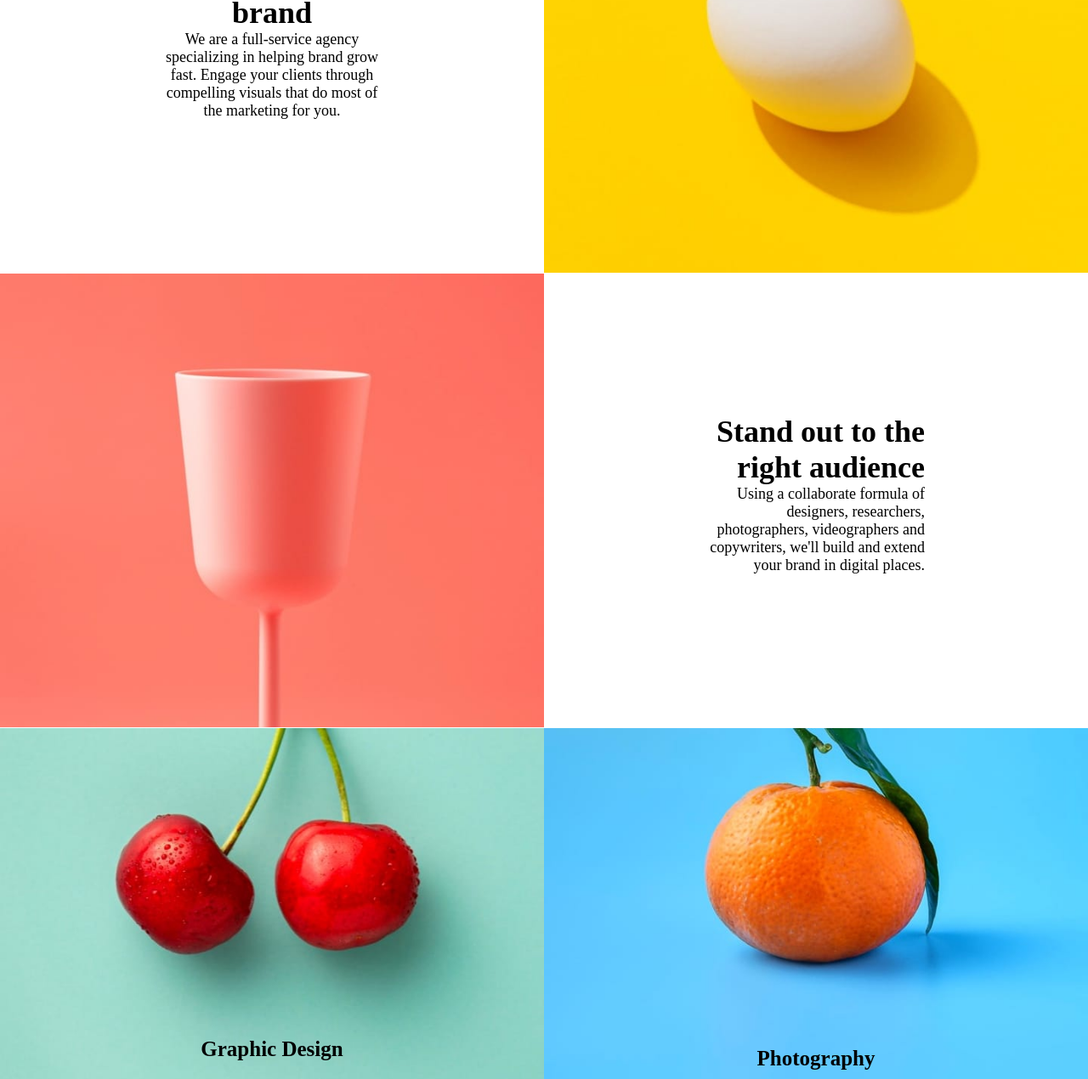
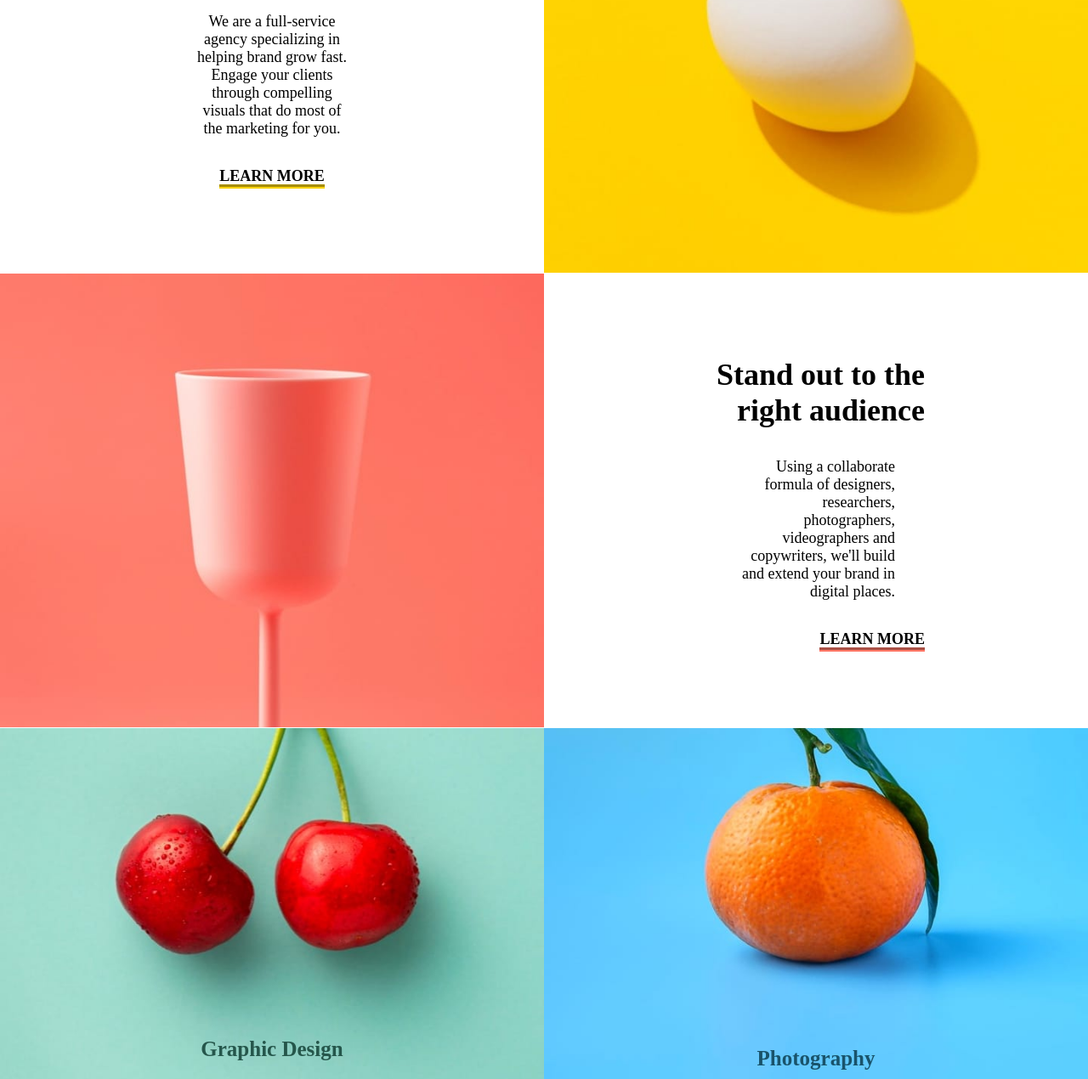
Before and after one commit to TendaniSadiki/Sunnyside-agency-landing-page, a plain HTML site: page index.html in a window 1280 px wide. Shown: the part 920-2190 px from the top of the page at 85% size. Drawn offline with Linux system fonts and the light colour scheme.

Commit message:
style edited

```diff
--- a/css/style.css
+++ b/css/style.css
@@ -58,13 +58,14 @@
 nav {
     margin-right: 16px;
 }
-a {
+nav a {
     margin-right: 16px;
     text-decoration: none;
     color: hsl(0, 0%, 100%);
     padding: 10px;
 }
-a:hover{
+nav a:hover{
+    cursor: pointer;
     border-radius: 15px;
     background-color: hsl(198, 62%, 26%);
     padding: 10px;
@@ -96,6 +97,28 @@
 main .secTextContent{
     width: 40%;
     margin-right: 30%;
+
+}
+main .secTextContent p{
+        padding: 35px;
+
+
+
+}
+main .secTextContent a{
+    border-bottom:hsl(7, 99%, 70%)  5px groove;
+    font-weight: bold;
+    color: black;
+    text-decoration: none;
+}
+main .textContent a{
+    border-bottom:5px groove hsl(51, 100%, 49%) ;
+    font-weight: bold;
+    color: black;
+    text-decoration: none;
+}
+main .textContent p{
+    padding: 35px;
 }
 main h1{
     font-weight: bold;
@@ -111,6 +134,12 @@
     left: 50%;
     transform: translate(-50%, -50%);
     color: black;
+  }
+  #photography{
+    color: hsl(198, 62%, 26%);
+  }
+  .contentContainer h3{
+      color: hsl(167, 40%, 24%);
   }
   main h3{
       margin-bottom: 20px;
```
